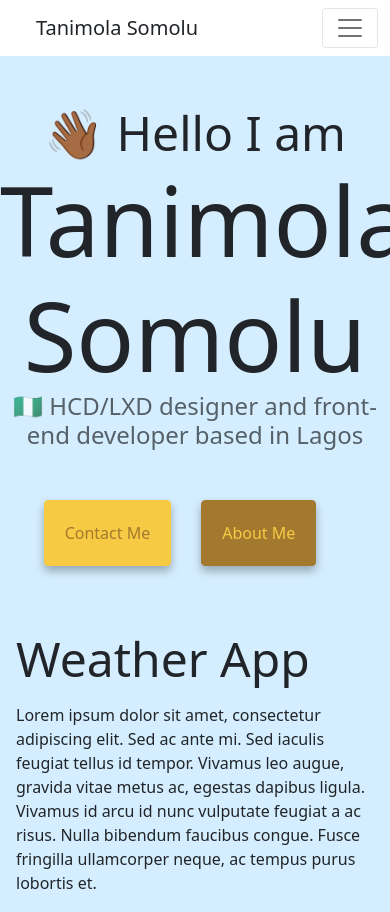
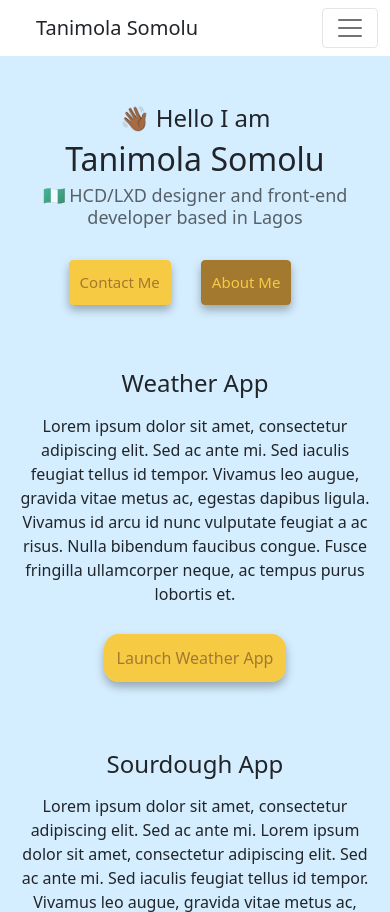
Before and after one commit to TSoMoLu/portfolio-project, a plain HTML site: page index.html in a window 390 px wide. Shown: the top 912 px of the page. Drawn offline with nearby package versions, Linux system fonts and the light colour scheme.

Commit message:
index.html now responsive to mobile device

```diff
--- a/index.html
+++ b/index.html
@@ -99,7 +99,7 @@
         <div class="col-md-6">
           <img
             src="/img/weather-app.png"
-            class="img-fluid"
+            class="img-fluid d-none d-md-block"
             alt="Snapshot of the weather app"
           />
         </div>
@@ -109,7 +109,7 @@
         <div class="col-md-6">
           <img
             src="/img/sourdough-website.jpeg"
-            class="img-fluid"
+            class="img-fluid d-none d-md-block"
             alt="Snapshot of the sourdough website"
           />
         </div>
--- a/src/style.css
+++ b/src/style.css
@@ -127,3 +127,31 @@ body {
 .about-paragraph {
   font-size: 18px;
 }
+
+@media (max-width: 768px) {
+  .h1-font {
+    font-size: 32px;
+  }
+  .h2-font {
+    font-size: 24px;
+  }
+  .h3-font {
+    font-size: 18px;
+  }
+
+  .contact-link,
+  .about-link {
+    padding: 10px;
+    font-size: 15px;
+    margin-top: 25px;
+  }
+
+  .margin {
+    margin: 7px;
+  }
+
+  .row {
+    margin-top: 0px;
+    text-align: center;
+  }
+}
```
